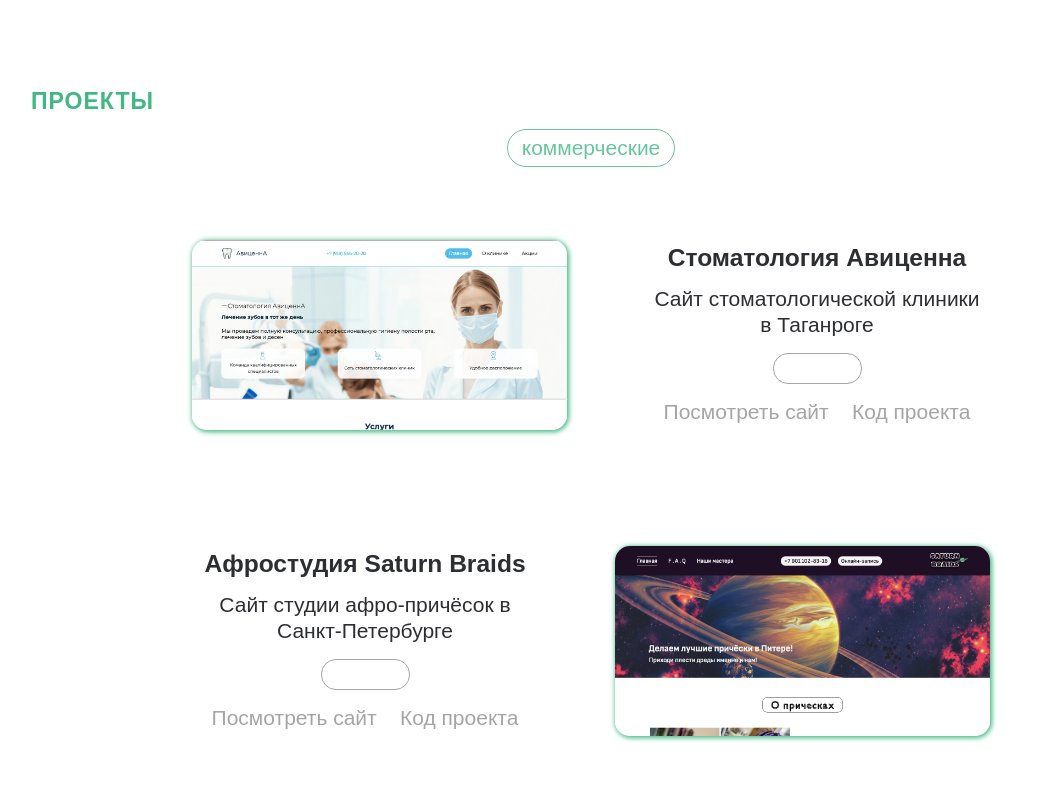
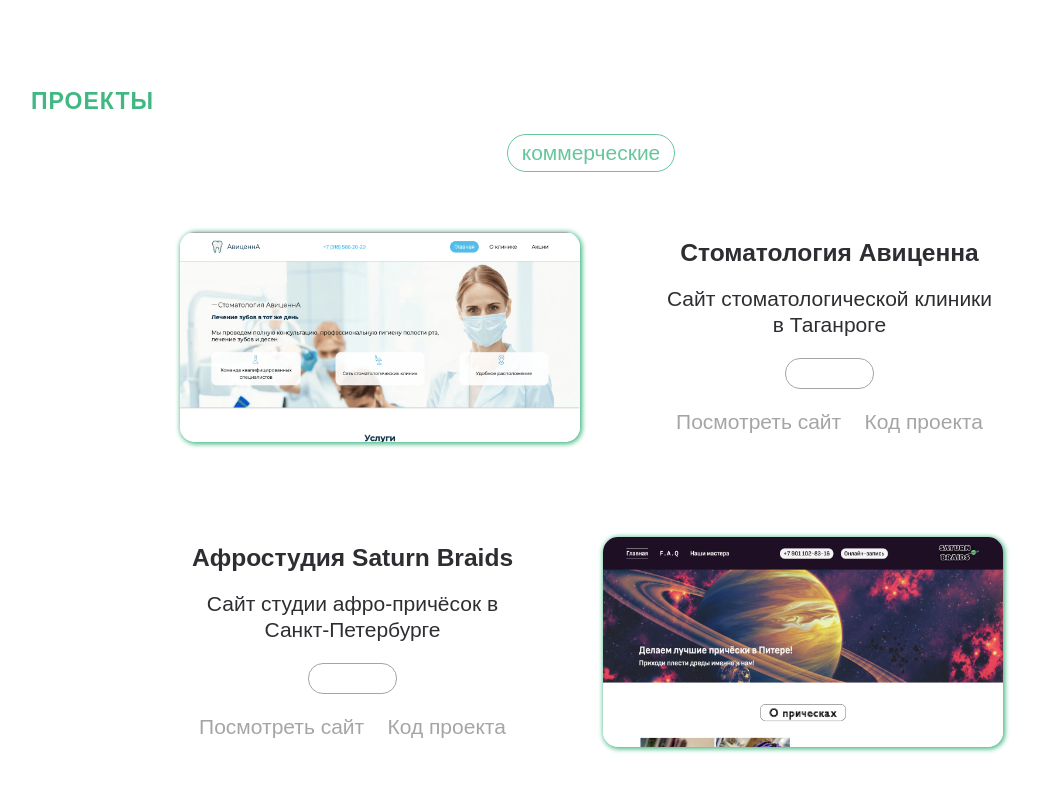
Before and after one commit to Whireless/Portfolio, a Vue app: page / in a window 1280 px wide. Shown: the part 600-1400 px from the top of the page, without its empty margins (49-1089 px from the left). Built offline with nearby package versions, Linux system fonts and the light colour scheme; a web font is replaced by a local one.

Commit message:
Небольшие улучшения для смартфонов

```diff
--- a/src/components/myProjects.vue
+++ b/src/components/myProjects.vue
@@ -82,14 +82,20 @@ export default {
   text-align: center;
   color: $green;
   width: max-content;
-  margin: 10px auto 0 auto;
+  margin: 20px auto 0 auto;
   padding: 2px 8px;
   border: 1px solid $green;
   border-radius: 20px;
   opacity: 0.8;
 
   &--pets {
-    margin-top: 20px;
+    margin-top: 30px;
+  }
+
+  @media (min-width: $smart) {
+    &--pets {
+    margin-top: 40px;
+  }
   }
 
   @media (min-width: $tablet) {
@@ -102,6 +108,8 @@ export default {
   }
 
   @media (min-width: $desktop) {
+    margin-top: 20px;
+
     &--pets {
       margin-top: 90px;
     }
@@ -112,8 +120,12 @@ export default {
   display: flex;
   flex-direction: column;
   align-items: center;
-  row-gap: 35px;
+  row-gap: 50px;
   margin: 25px auto 0 auto;
+
+  @media (min-width: $smart) {
+    row-gap: 60px;
+  }
 
   @media (min-width: $tablet) {
     row-gap: 70px;
@@ -121,7 +133,7 @@ export default {
   }
 
   @media (min-width: $desktop) {
-    row-gap: 90px;
+    row-gap: 95px;
     margin: 60px auto 0 auto;
   }
 
@@ -135,7 +147,6 @@ export default {
   display: flex;
   flex-direction: column;
   align-items: center;
-  padding: 11px 5px;
 
   @media (min-width: $tablet) {
     flex-direction: row;
@@ -174,14 +185,19 @@ export default {
   box-shadow: 1px 1px 5px 1px $green;
   border-radius: 15px;
 
-  @media (min-width: $tablet) {
-    width: 335px;
+  @media (min-width: $smart) {
+    width: 345px;
     height: 175px;
   }
 
+  @media (min-width: $tablet) {
+    width: 370px;
+    height: 195px;
+  }
+
   @media (min-width: $desktop) {
-    width: 375px;
-    height: 190px;
+    width: 400px;
+    height: 210px;
   }
 
   @media (min-width: $laptop) {
@@ -196,6 +212,10 @@ export default {
   align-items: center;
   row-gap: 15px;
   margin-top: 20px;
+
+  @media (min-width: $smart) {
+    row-gap: 20px;
+  }
 
   @media (min-width: $tablet) {
     text-align: center;
--- a/src/scss/container.scss
+++ b/src/scss/container.scss
@@ -2,8 +2,12 @@
   padding: 40px 20px;
   margin: 0 auto;
 
+  @media (min-width: $smart) {
+    padding: 50px 40px;
+  }
+
   @media (min-width: $tablet) {
-    padding: 50px 40px;
+    padding: 60px 45px;
   }
 
   @media (min-width: $desktop) {
--- a/src/scss/variables.scss
+++ b/src/scss/variables.scss
@@ -1,5 +1,6 @@
 // Брейкпоинты
 
+$smart: 480px;
 $tablet: 768px;
 $desktop: 1080px;
 $laptop: 1360px;
```
